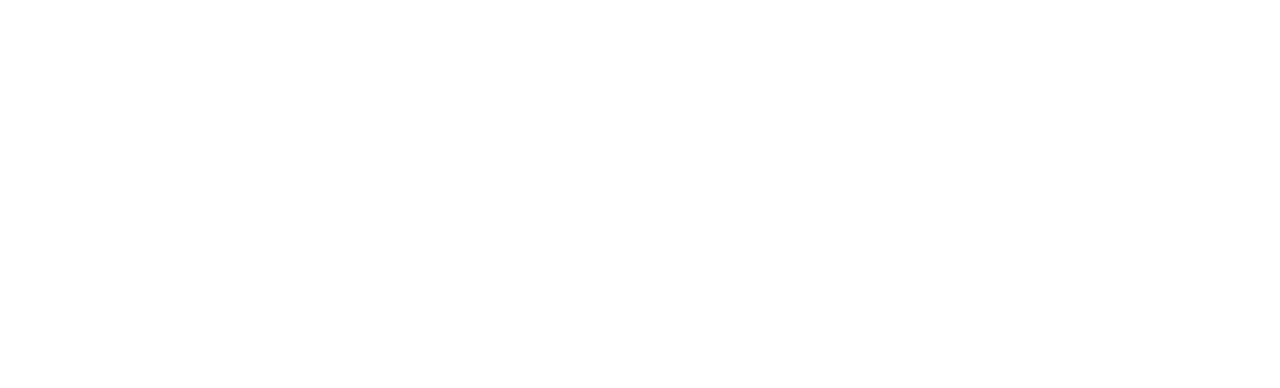
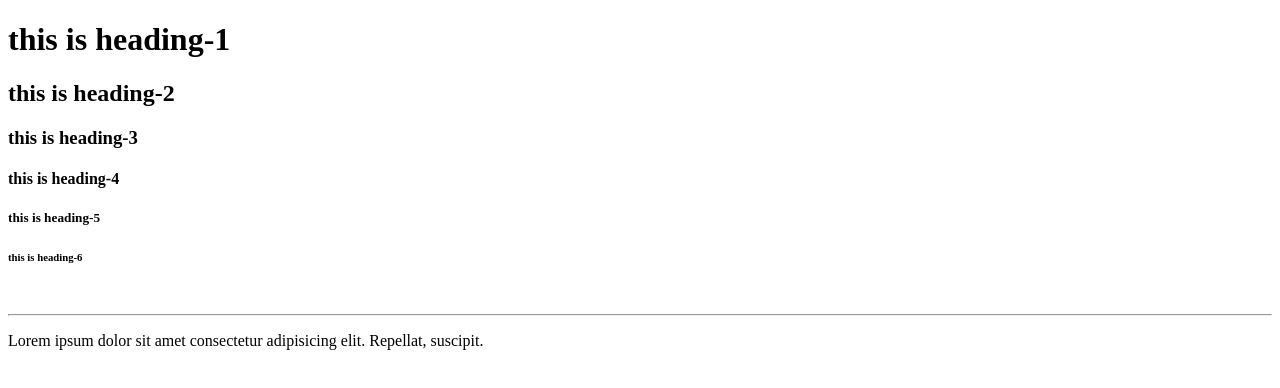
Before and after one commit to Saketh-Reddy-Bejadi/FullStackWebDev, a plain HTML site: page HTML/index1.html in a window 1280 px wide. Drawn offline with Linux system fonts and the light colour scheme.

Commit message:
html modified

```diff
--- a/HTML/index1.html
+++ b/HTML/index1.html
@@ -6,6 +6,25 @@
     <title>HTML Basics</title>
 </head>
 <body>
+    <!-- Headings Tags-->
+    <h1>this is heading-1</h1>
+    <h2>this is heading-2</h2>
+    <h3>this is heading-3</h3>
+    <h4>this is heading-4</h4>
+    <h5>this is heading-5</h5>
+    <h6>this is heading-6</h6>
+
+
+    <!-- Line Breaks -->
+    <br>  <!--which is self-closing tag-->
+
+    <!-- Horizontal line -->
+    <hr>  <!--which is also self-closing tag-->
+
+    <!-- Paragraph Tag -->
+    <p>Lorem ipsum dolor sit amet consectetur adipisicing elit. Repellat, suscipit.</p>
+
+
 
 </body>
 </html>
```
